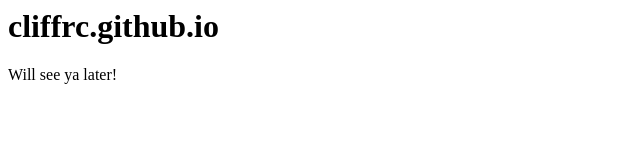
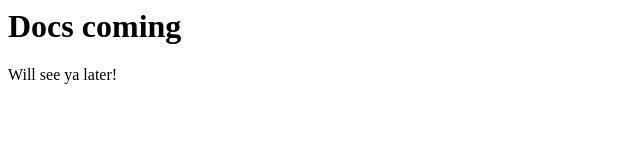
Before and after one commit to cliffrc/cliffrc.github.io, a plain HTML site: page index.html in a window 1280 px wide. Shown: the whole page, without its empty margins (0-640 px from the left). Drawn offline with Linux system fonts and the light colour scheme.

Commit message:
Add styles.css, update index.html

```diff
--- /dev/null
+++ b/css/styles.css
@@ -0,0 +1,4 @@
+ body {
+   background-color: #333;
+   color: #ddd;
+ }
--- a/index.html
+++ b/index.html
@@ -1,4 +1,11 @@
+<html>
+  <head>
+    <title>docs.cliffrc.nl</title>
+    <link href="/css/styles.css" type="stylesheet" />
+  </head>
+  <body>
+<h1>Docs coming</h1>
 
-<h1>cliffrc.github.io</h1>
-
-<p>Will see ya later!</p<
+<p>Will see ya later!</p>
+  </body>
+</html>
```
